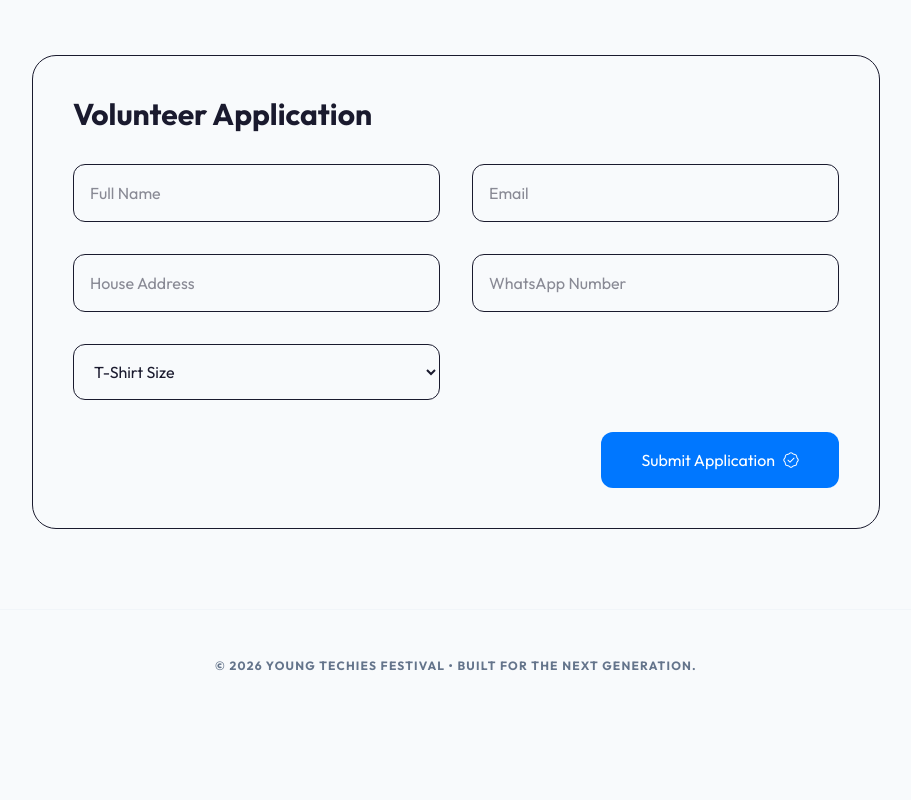
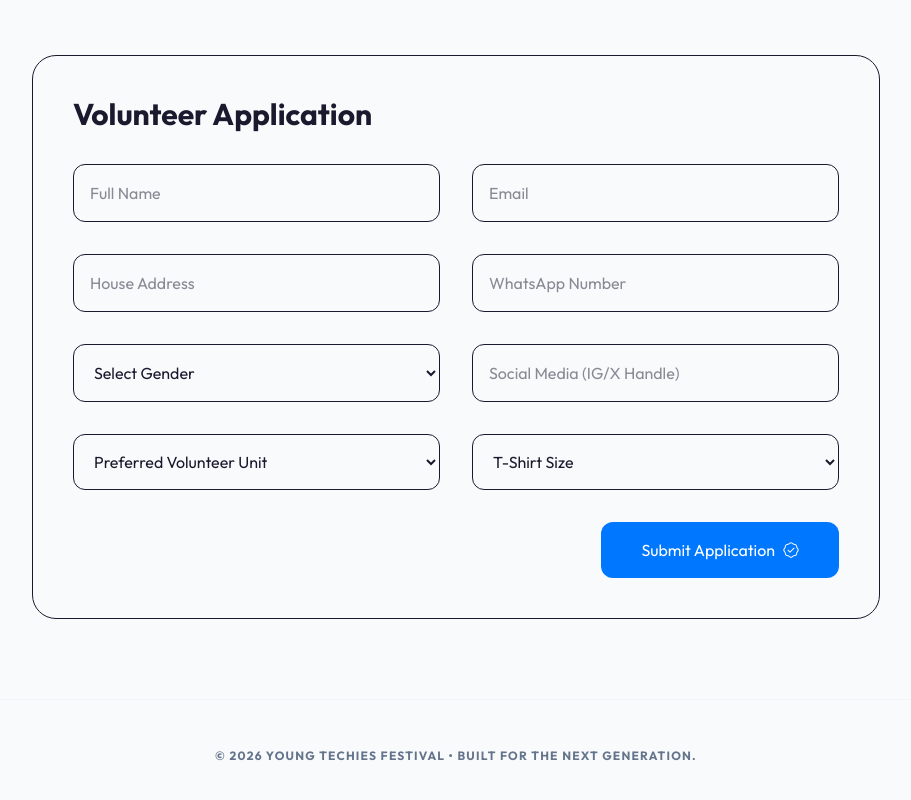
Before and after one commit to danielnero-bot/laughing-octo-system, a React (Vite) app: page /volunteer in a window 1280 px wide. Shown: the part 877-1677 px from the top of the page, without its empty margins (184-1095 px from the left). Before the commit the page ends 1599 px from the top, so only its background shows below. Built offline with nearby package versions, Linux system fonts and the light colour scheme.

Commit message:
feat: implement volunteer registration modal, global CSS themes, and volunteer page structure

```diff
--- a/src/components/Hero.jsx
+++ b/src/components/Hero.jsx
@@ -109,7 +109,7 @@ export default function Hero({ onRegisterClick }) {
       />
 
       {/* Overlay to handle theme contrast better */}
-      <div className="absolute inset-0 bg-linear-to-b from-(--bg-main) via-transparent to-(--bg-main) opacity-80 transition-colors duration-500" />
+      <div className="absolute inset-0 bg-linear-to-b from-(--bg-main) via-transparent to-(--bg-main) opacity-60 transition-colors duration-500" />
 
       {/* Floating colour blobs */}
       <div
--- a/src/components/Social.jsx
+++ b/src/components/Social.jsx
@@ -14,8 +14,8 @@ gsap.registerPlugin(ScrollTrigger);
 
 const socials = [
   { platform: "Instagram", handle: "@youngtechiesafrica", href: "https://www.instagram.com/youngtechiesafrica", Icon: FaInstagram, color: "#E1306C", glow: "rgba(225,48,108,0.12)", desc: "Behind-the-scenes, highlights & reels from every festival.", followers: "1K+" },
-  { platform: "TikTok", handle: "@codeambassadors", href: "https://www.tiktok.com/@codeambassadors", Icon: FaTiktok, color: "#000000", glow: "rgba(0,0,0,0.08)", desc: "Short-form tech content, clips & trending moments.", followers: "1K+" },
-  { platform: "X / Twitter", handle: "@codeambassadors", href: "https://x.com/codeambassadors", Icon: FaXTwitter, color: "#0F1419", glow: "rgba(15,20,25,0.08)", desc: "Live updates, tech threads & festival announcements.", followers: "100+" },
+  { platform: "TikTok", handle: "@codeambassadors", href: "https://www.tiktok.com/@codeambassadors", Icon: FaTiktok, color: "var(--color-social-tiktok)", glow: "var(--color-social-tiktok)", desc: "Short-form tech content, clips & trending moments.", followers: "1K+" },
+  { platform: "X / Twitter", handle: "@codeambassadors", href: "https://x.com/codeambassadors", Icon: FaXTwitter, color: "var(--color-social-x)", glow: "var(--color-social-x)", desc: "Live updates, tech threads & festival announcements.", followers: "100+" },
   { platform: "Facebook", handle: "Young Techies Africa", href: "https://www.facebook.com/youngtechiesafrica", Icon: FaFacebook, color: "#1877F2", glow: "rgba(24,119,242,0.12)", desc: "Community posts, event details & parent updates.", followers: "100+" },
   { platform: "LinkedIn", handle: "Code Ambassadors", href: "https://www.linkedin.com/company/codeambassadors", Icon: FaLinkedin, color: "#0A66C2", glow: "rgba(10,102,194,0.12)", desc: "Professional updates, partnership & impact stories.", followers: "600+" },
   { platform: "YouTube", handle: "Code Ambassadors", href: "https://www.youtube.com/@codeambassadors", Icon: FaYoutube, color: "#FF0000", glow: "rgba(255,0,0,0.12)", desc: "Full talk recordings, tutorials & festival replays.", followers: "300+" },
--- a/src/components/aboutUs.jsx
+++ b/src/components/aboutUs.jsx
@@ -111,7 +111,7 @@ export default function AboutFestival() {
             </h2>
             <div className="space-y-6 max-w-2xl mx-auto lg:mx-0">
               <p className="about-body text-lg text-(--text-muted) leading-relaxed font-light transition-colors duration-500">
-                Now in its 4th year, the <span className="text-(--text-main) font-bold transition-colors">Young Techies Festival</span> is West Africa’s premier stage for the next generation of builders.
+                Now in its 5th year, the <span className="text-(--text-main) font-bold transition-colors">Young Techies Festival</span> is West Africa’s premier stage for the next generation of builders.
               </p>
               <p className="about-body text-lg text-(--text-muted) leading-relaxed font-light transition-colors duration-500">
                 From <span className="text-secondary font-semibold">Web3 to Robotics</span>, we bring the world’s most exciting tech directly to the curious minds of today.
@@ -133,7 +133,7 @@ export default function AboutFestival() {
           </div>
           <div ref={videoRef} className="flex-1 w-full lg:w-auto relative px-2">
             <div className="relative aspect-video rounded-4xl overflow-hidden shadow-2xl ring-8 ring-(--stat-card-border) transition-all duration-500">
-              <iframe className="w-full h-full" src="https://www.youtube.com/embed/kUT6PHYWsrk" title="YTF Highlights" frameBorder="0" allowFullScreen />
+              <iframe width="100%" height="100%" src="https://www.youtube.com/embed/6mWJ-HDuFXg?si=Mh8eIOTneTt1hyHG" title="YouTube video player" frameborder="0" allow="accelerometer; autoplay; clipboard-write; encrypted-media; gyroscope; picture-in-picture; web-share" referrerpolicy="strict-origin-when-cross-origin" allowfullscreen></iframe>
             </div>
           </div>
         </div>
--- a/src/index.css
+++ b/src/index.css
@@ -29,6 +29,8 @@
     --glow-opacity: 0.08;
     --brightness-logo: 0.2;
     --shadow-main: 0 8px 32px rgba(0, 0, 0, 0.03);
+    --color-social-tiktok: #000000;
+    --color-social-x: #0F1419;
 
     font-family: var(--font-display);
     line-height: 1.5;
@@ -59,6 +61,8 @@
     --glow-opacity: 0.15;
     --brightness-logo: 1;
     --shadow-main: 0 8px 32px rgba(0, 0, 0, 0.4);
+    --color-social-tiktok: #ffffff;
+    --color-social-x: #ffffff;
     color-scheme: dark;
   }
 
--- a/src/pages/Volunteer.jsx
+++ b/src/pages/Volunteer.jsx
@@ -20,6 +20,9 @@ const Volunteer = () => {
     houseAddress: "",
     email: "",
     whatsapp: "",
+    gender: "",
+    socialMedia: "",
+    unit: "",
     tshirtSize: ""
   });
 
@@ -102,6 +105,9 @@ const Volunteer = () => {
           house_address: formData.houseAddress,
           email: formData.email,
           whatsapp: formData.whatsapp,
+          gender: formData.gender,
+          social_media: formData.socialMedia,
+          unit: formData.unit,
           tshirt_size: formData.tshirtSize
         }
       ]);
@@ -227,14 +233,53 @@ const Volunteer = () => {
                   placeholder="WhatsApp Number"
                   value={formData.whatsapp}
                   onChange={handleChange}
-                  className="p-4 rounded-xl border"
+                  className="p-4 rounded-xl border bg-transparent"
                 />
+
+                <select
+                  name="gender"
+                  required
+                  value={formData.gender}
+                  onChange={handleChange}
+                  className="p-4 pr-10 rounded-xl border bg-transparent text-(--text-main) appearance-auto"
+                >
+                  <option value="">Select Gender</option>
+                  <option value="Male">Male</option>
+                  <option value="Female">Female</option>
+                  <option value="Other">Other / Prefer not to say</option>
+                </select>
+
+                <input
+                  type="text"
+                  name="socialMedia"
+                  required
+                  placeholder="Social Media (IG/X Handle)"
+                  value={formData.socialMedia}
+                  onChange={handleChange}
+                  className="p-4 rounded-xl border bg-transparent"
+                />
+
+                <select
+                  name="unit"
+                  required
+                  value={formData.unit}
+                  onChange={handleChange}
+                  className="p-4 pr-10 rounded-xl border bg-transparent text-(--text-main) appearance-auto"
+                >
+                  <option value="">Preferred Volunteer Unit</option>
+                  <option value="Media">Media</option>
+                  <option value="Security">Security</option>
+                  <option value="Registration">Registration</option>
+                  <option value="Crowd Control">Crowd Control</option>
+                  <option value="Protocol">Protocol</option>
+                  <option value="Anywhere">I can fit anywhere</option>
+                </select>
 
                 <select
                   name="tshirtSize"
                   value={formData.tshirtSize}
                   onChange={handleChange}
-                  className="p-4 rounded-xl border"
+                  className="p-4 pr-10 rounded-xl border bg-transparent text-(--text-main) appearance-auto"
                 >
                   <option value="">T-Shirt Size</option>
                   <option>S</option>
```
Also changed, not shown: src/components/register.jsx (+31 -13 lines).
